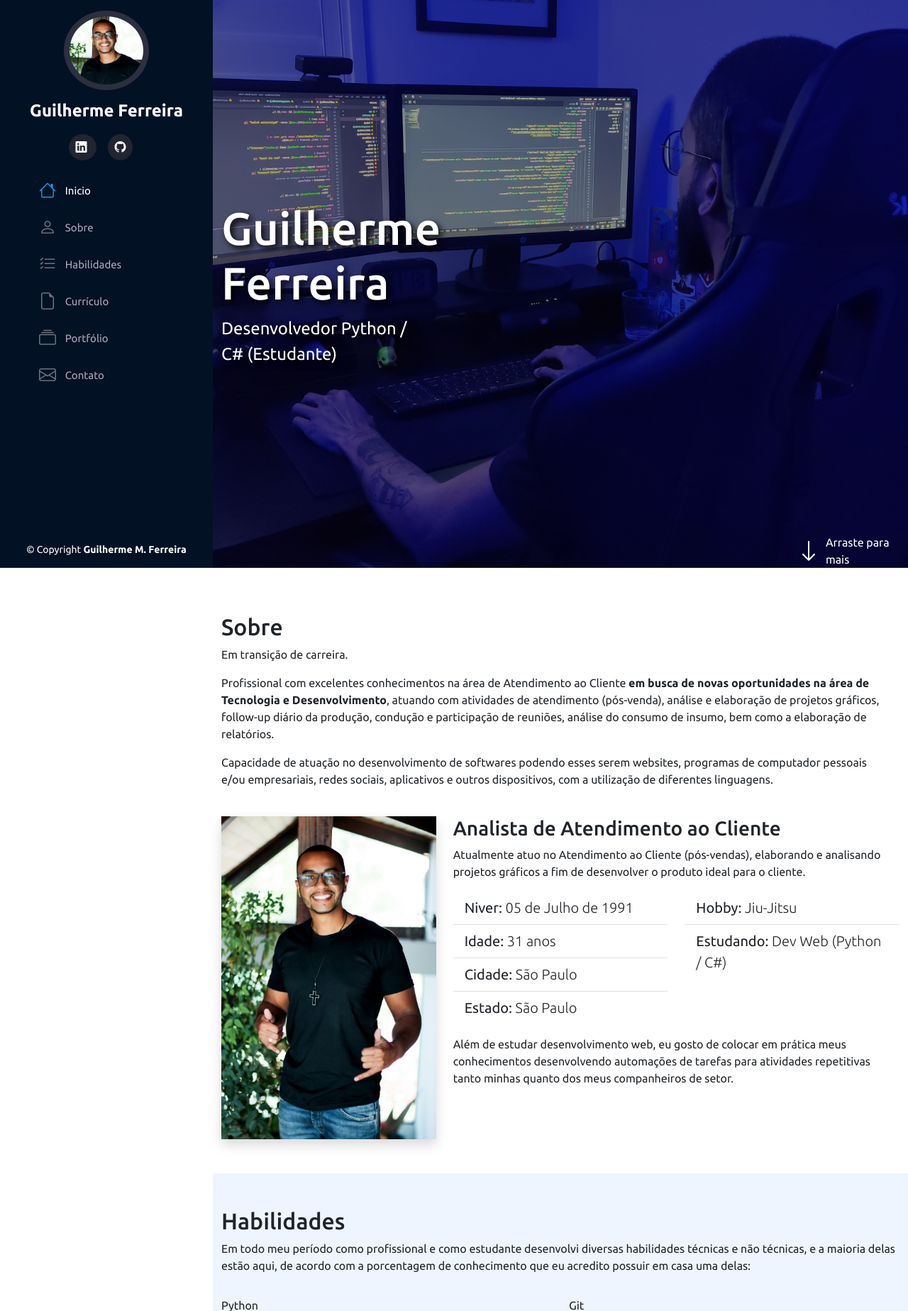
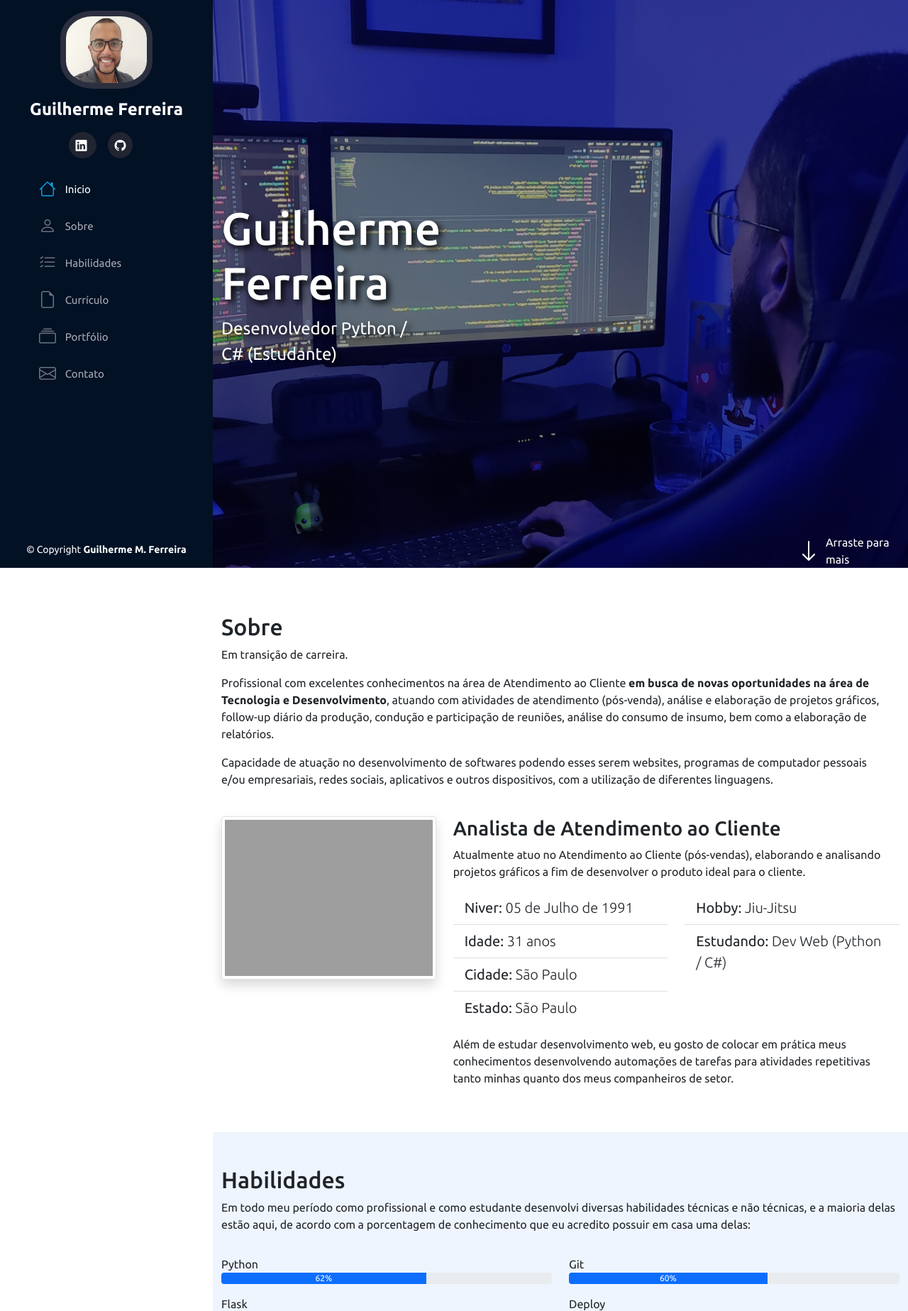
Before and after one commit to MF-Guilherme/MeuPortfolio, a Flask app: page / in a window 1280 px wide. Shown: the top 1847 px of the page at 71% size. Run offline with Flask 2, Linux system fonts and the light colour scheme; some libraries are stand-ins or nearby versions; grey boxes are pictures that could not be loaded.

Commit message:
Ajuste das imagens e correção ortográfica

```diff
--- a/static/style.css
+++ b/static/style.css
@@ -22,9 +22,10 @@ html, body{
 #header .profile img {
     margin: 15px auto;
     display: block;
-    width: 120px;
+    width: 130px;
+    height: 110px;
     border: 8px solid #2c2f3f;
-    border-radius: 50%;
+    border-radius: 35%;
 }
 
 #header .profile h1 {
@@ -91,7 +92,7 @@ html, body{
 }
 
 section#inicio {
-    background-image: url("./images/bannerPortifolio.png");
+    background-image: url("./images/bannerPortifolio_rec.png");
     background-repeat: no-repeat;
     background-size: cover;
     background-attachment: fixed;
--- a/templates/index.html
+++ b/templates/index.html
@@ -18,7 +18,7 @@
 
     <aside id="header">
         <section class="profile">
-            <img src="../static/images/Guilherme_rec.jpg" alt="Foto do Guilherme">
+            <img src="../static/images/IMG_20230307_145106_rec.jpg" alt="Foto do Guilherme">
             <h1>Guilherme Ferreira</h1>
             <div class="social-links mt-4 text-center">
                 <a target="_blank" href="https://www.linkedin.com/in/guimontenegro">
@@ -91,7 +91,7 @@
 
             <div class="row mt-4">
                 <div class="col-md-4">
-                    <img class="img-fluid shadow" src="../static/images/Guilherme.jpg" alt="Foto do Guilherme"
+                    <img class="img-fluid rounded float-start img-thumbnail shadow" src="../static/images/IMG_20230307_145307_p.jpg" alt="Foto do Guilherme"
                         data-anime="left">
                 </div>
                 <div class="col-md-8" data-anime="right">
@@ -244,7 +244,7 @@
         <section class="mt-5 cv" id="curriculo">
 
             <div class="container pb-5">
-                <h2 class="pt-3 pb-4">Currículo reduzido</h2>
+                <h2 class="pt-3 pb-4">Currículo resumido</h2>
 
                 <div class="row">
 
@@ -329,8 +329,8 @@
                             <p>Curso com diversos conteúdos relacionados à linguagem de programação Python. Com ele foi
                                 possível adquirir uma excelente base sobre as principais funcionalidades do Python na
                                 atualidade, como por exemplo: <br>
-                                • Orientação a objetos; <br>
-                                • Análise dados; <br>
+                                • Programação Orientada a Objetos; <br>
+                                • Análise de dados; <br>
                                 • Web Scraping; <br>
                                 • Desenvolvimento Web (Flask e Django); <br>
                                 • Automatização de tarefas; <br>
@@ -366,12 +366,12 @@
                             aria-label="Slide 2"></button>
                     </div>
                     <div class="carousel-inner">
-                        <div class="carousel-item active" data-bs-interval="5000">
+                        <div class="carousel-item active" data-bs-interval="10000">
 
                             <div class="row row-cols-1 row-cols-md-3 g-4">
                                 <div class="col">
                                     <div class="card">
-                                        <img src="../static/images/ComunidadeAA.PNG" class="card-img-top"
+                                        <img src="../static/images/Comunidade.PNG" class="card-img-top"
                                             alt="Print de posts do site">
                                         <div class="card-body">
                                             <h5 class="card-title">Site Comunidade</h5>
@@ -399,7 +399,7 @@
                                             <h5 class="card-title">Portfólio Pessoal</h5>
                                             <p class="card-text">Projeto Python criado com Flask, Bootstrap, HTML, CSS e
                                                 JavaScript
-                                                deploy realizado no Heroku
+                                                deploy realizado no Heroku.
                                                 <br>
                                                 <br>
                                                 <br>
@@ -434,7 +434,7 @@
 
                         </div>
 
-                        <div class="carousel-item" data-bs-interval="5000">
+                        <div class="carousel-item" data-bs-interval="3000">
                             <div class="row row-cols-1 row-cols-md-3 g-4">
                                 <div class="col">
                                     <div class="card h-100">
```
Also changed, not shown: static/images/Comunidade.PNG (renamed from static/images/ComunidadeAA.PNG), static/images/Guilherme.jpg (deleted), static/images/Guilherme_rec.jpg (deleted), static/images/IMG_20230307_145106_rec.jpg (added), static/images/bannerPortifolio.png (deleted), static/images/bannerPortifolio_rec.png (added), static/images/photothumb.db, 2 other files.
